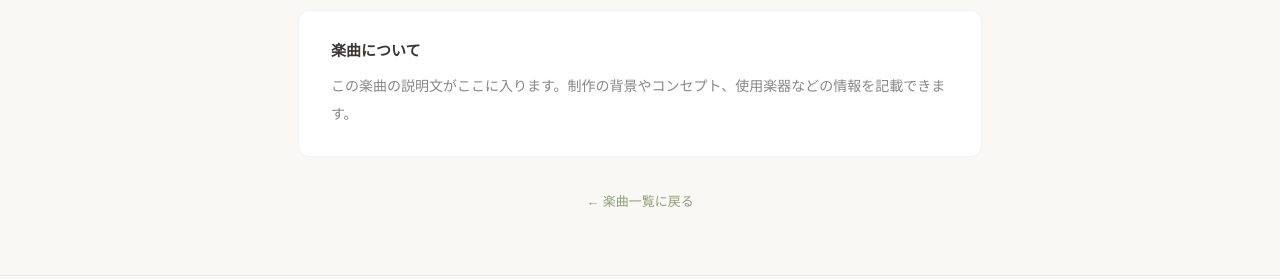
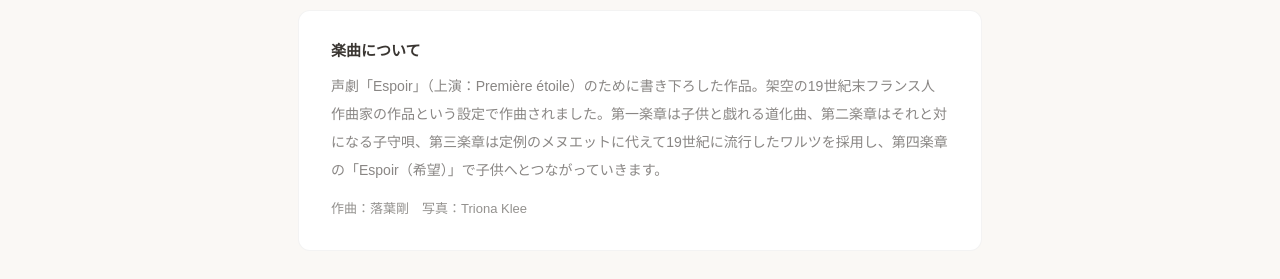
Before and after one commit to TsuyoshiOchiba/inocoromochi-portfolio, a plain HTML site: page site/music/espoir.html in a window 1280 px wide. Shown: the part 673-952 px from the top of the page. Drawn offline with Linux system fonts and the light colour scheme; a web font is replaced by a local one.

Commit message:
作曲活動記事に楽曲紹介文を追加
Espoir・たんぽぽ両ページの「楽曲について」がプレースホルダーのままだったため、YouTube概要欄をもとに本文を追加。

```diff
--- a/site/music/espoir.html
+++ b/site/music/espoir.html
@@ -43,7 +43,8 @@
       </div>
       <div class="content-card" style="margin-top:32px">
         <h3>楽曲について</h3>
-        <p>この楽曲の説明文がここに入ります。制作の背景やコンセプト、使用楽器などの情報を記載できます。</p>
+        <p>声劇「Espoir」（上演：Première étoile）のために書き下ろした作品。架空の19世紀末フランス人作曲家の作品という設定で作曲されました。第一楽章は子供と戯れる道化曲、第二楽章はそれと対になる子守唄、第三楽章は定例のメヌエットに代えて19世紀に流行したワルツを採用し、第四楽章の「Espoir（希望）」で子供へとつながっていきます。</p>
+        <p class="klee" style="margin-top:12px;font-size:13px;color:rgba(58,54,50,0.55)">作曲：落葉剛　写真：Triona Klee</p>
       </div>
       <div style="margin-top:32px;text-align:center">
         <a href="../music.html" class="back-link back-link-music">← 楽曲一覧に戻る</a>
```
Also changed, not shown: site/music/tanpopo.html (+2 -1 lines).
